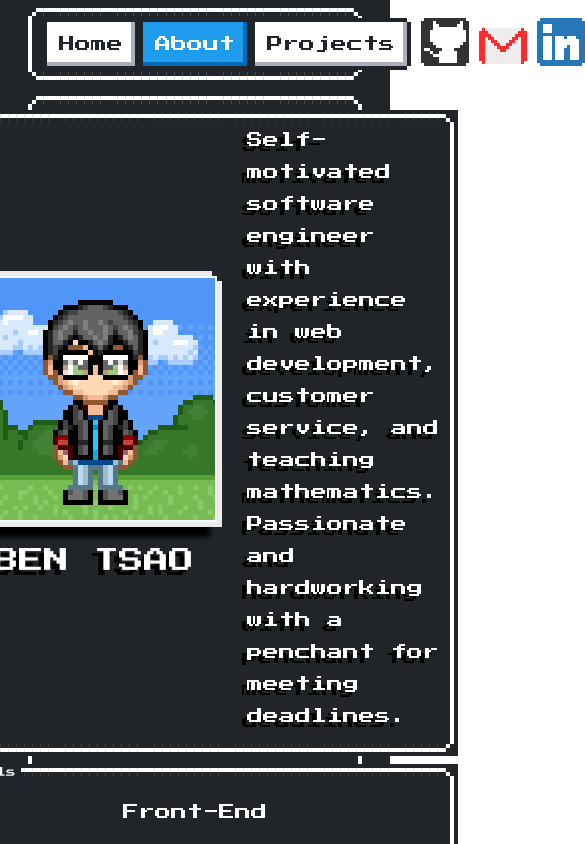
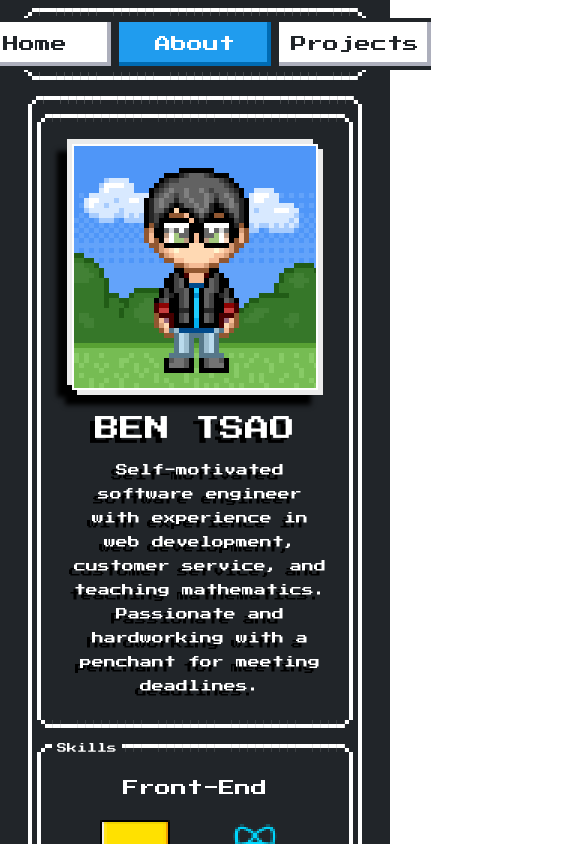
Before and after one commit to cbtsao47/8bit-portfolio, a React (Create React App) app: page /about in a window 390 px wide. Shown: the top 844 px of the page, 585 px wide, since content can reach past the window. Built offline with nearby package versions, Linux system fonts and the light colour scheme.

Commit message:
complete tablet view

```diff
--- a/src/components/Introduction/Introduction.scss
+++ b/src/components/Introduction/Introduction.scss
@@ -6,6 +6,12 @@
   justify-content: flex-start;
   .introduction-self-portrait {
     margin: 2rem;
+    @media (max-width:742px) {
+      margin-bottom:0;
+    }
+  }
+  @media (max-width:742px) {
+    flex-direction: column;
   }
 }
 
@@ -32,10 +38,18 @@
     text-transform: uppercase;
     text-align: center;
     margin-top: 2rem;
+    @media (max-width:742px) {
+      margin-bottom:0;
+    }
   }
 }
 
 .introduction-paragraph {
   line-height: 2;
   text-shadow: -5px 5px #000000;
+  padding:1rem;
+  @media (max-width:742px) {
+    text-align: center;
+    font-size: 1.2rem;
+  }
 }
--- a/src/components/Navbar/Navbar.js
+++ b/src/components/Navbar/Navbar.js
@@ -4,6 +4,7 @@ import Social from "../Social/Social";
 import { NavLink } from "react-router-dom";
 const Navbar = () => {
   return (
+    <div className='navbar-container'>
       <nav className="navbar nes-container is-dark is-rounded">
         <NavLink exact to="/" className="nes-btn" activeClassName="is-primary">
           Home
@@ -16,6 +17,19 @@ const Navbar = () => {
         </NavLink>
         <Social />
       </nav>
+      <nav className='mobile nes-container is-dark is-rounded'>
+        <NavLink exact to="/" className="nes-btn" activeClassName="is-primary">
+            Home
+          </NavLink>
+          <NavLink to="/about" className="nes-btn " activeClassName="is-primary">
+            About
+          </NavLink>
+          <NavLink to="/projects" className="nes-btn" activeClassName="is-primary">
+            Projects
+        </NavLink>
+        <Social />
+      </nav>
+    </div>
   );
 };
 
--- a/src/components/Navbar/Navbar.scss
+++ b/src/components/Navbar/Navbar.scss
@@ -1,8 +1,32 @@
+.navbar-container{
+  display:flex;
+  width:100%;
+  // border:1px solid white;
+  @media(max-width: 742px){
+    position: relative;
+    justify-content: center;
+    align-items: center;
+  }
+}
 .navbar {
   display: flex;
   padding: 1rem 0;
+  width:100%;
+  @media (max-width:742px) {
+    display:none;
+  }
+}
+
+.mobile{
+  display:none;
+  @media (max-width:742px) {
+    display:flex;
+    width:100%;
+    justify-content: center;
+    align-items: center;
+  }
 }
 .nes-btn {
-  width: 152px;
+  min-width: 152px;
   font-size: 1.6rem;
 }
--- a/src/components/Social/Social.scss
+++ b/src/components/Social/Social.scss
@@ -8,4 +8,7 @@
     margin-top: 0;
     margin-bottom: 0;
   }
+  @media (max-width:742px) {
+    display:none;
+  }
 }
```
Also changed, not shown: src/components/Navbar/ExpandedNav.js (added). Lines whose indentation alone changed are shown as unchanged.
